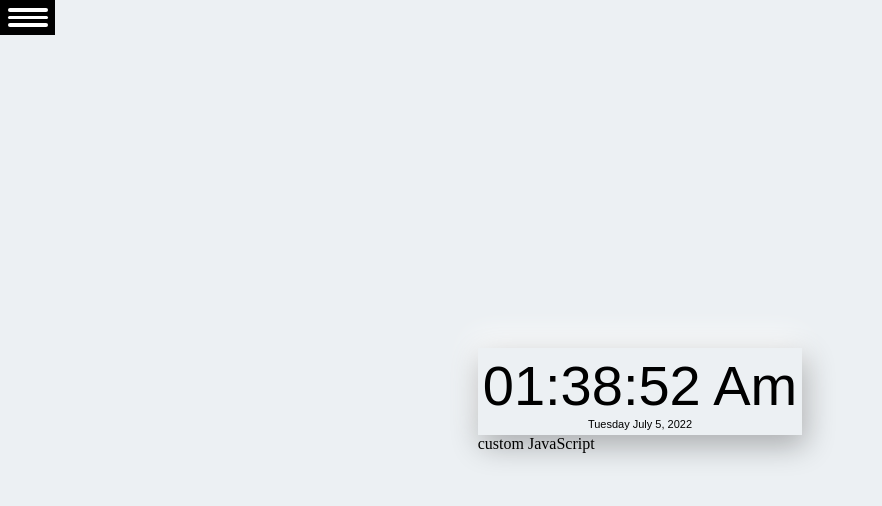
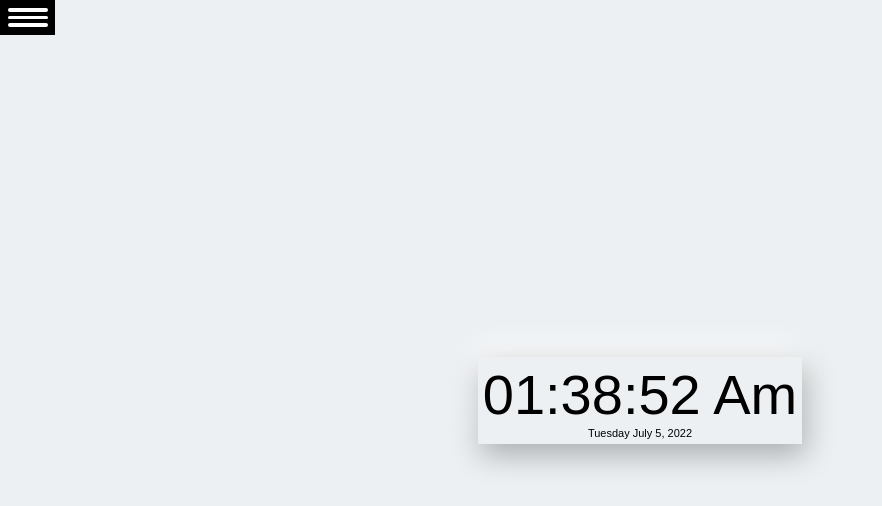
Before and after one commit to Augustine-edeh/Digital-Clock-with-Date, a plain HTML site: page index.html in a window 1280 px wide. Shown: the whole page, without its empty margins (0-882 px from the left). Drawn offline with Linux system fonts and the light colour scheme.

Commit message:
Update index.html

```diff
--- a/index.html
+++ b/index.html
@@ -22,7 +22,7 @@
     <div id="date"></div>
   </section>
 
-  custom JavaScript
+  <!-- custom JavaScript -->
   <script src="main.js" type="text/javascript" charset="utf-8"></script>
 </body>
 </html>
```
